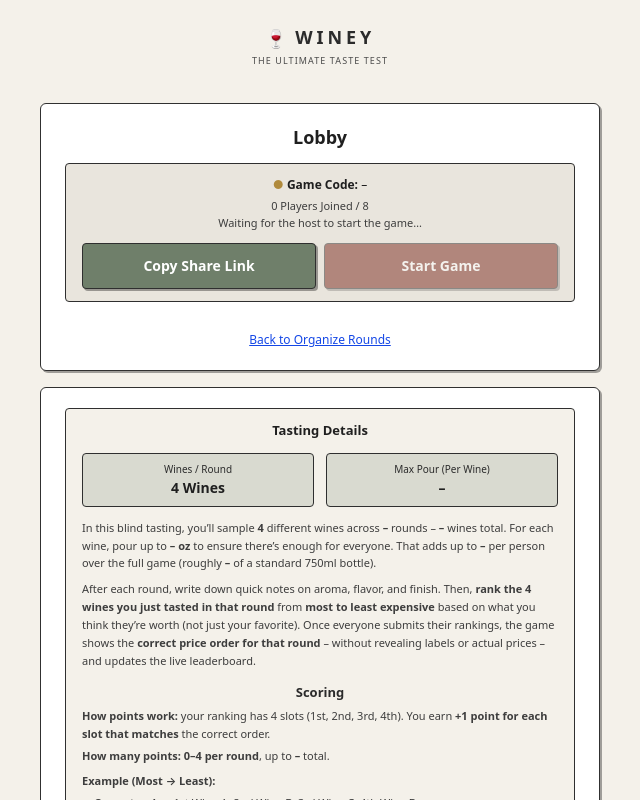
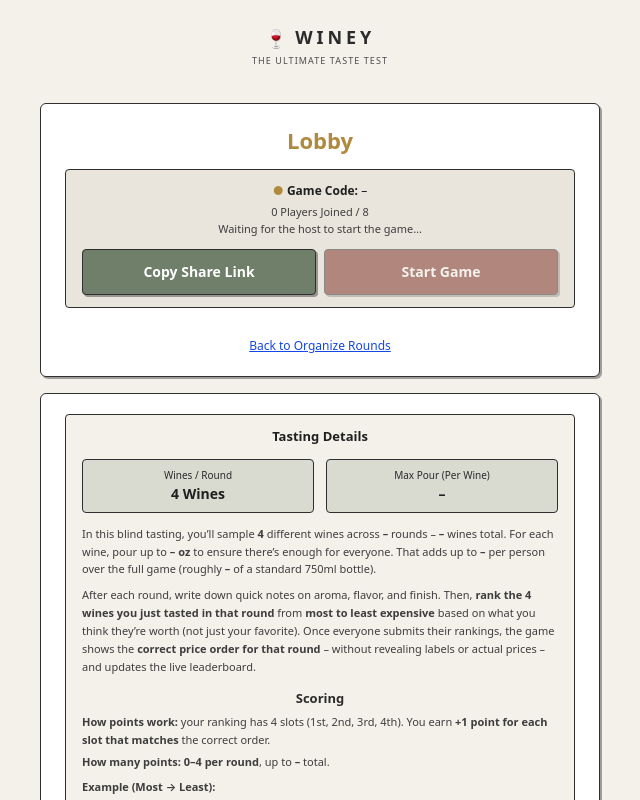
Before and after one commit to maximkali/Winey-Windsurf, a Next.js app: page /host/lobby in a window 1280 px wide. Shown: the top 800 px of the page, without its empty margins (320-960 px from the left). Built offline with nearby package versions, Linux system fonts and the light colour scheme.

Commit message:
Unify main page title color across UI

```diff
--- a/src/app/game/leaderboard/page.tsx
+++ b/src/app/game/leaderboard/page.tsx
@@ -6,6 +6,7 @@ import { apiFetch } from '@/lib/api';
 import { useUrlBackedIdentity } from '@/utils/hooks';
 import { WineyCard } from '@/components/winey/WineyCard';
 import { WineyShell } from '@/components/winey/WineyShell';
+import { WineyTitle } from '@/components/winey/Typography';
 
 type Leaderboard = {
   gameCode: string;
@@ -66,7 +67,7 @@ export default function LeaderboardPage() {
         <div className="mx-auto w-full max-w-[420px]">
           <WineyCard className="px-5 py-5">
             <div className="text-center">
-              <h1 className="text-[18px] font-semibold text-[#b08a3c]">Leaderboard</h1>
+              <WineyTitle className="text-[18px]">Leaderboard</WineyTitle>
             </div>
 
             {error ? <p className="mt-2 text-sm text-red-600">{error}</p> : null}
--- a/src/app/game/manage-players/page.tsx
+++ b/src/app/game/manage-players/page.tsx
@@ -6,6 +6,7 @@ import { useEffect, useMemo, useState } from 'react';
 import { WineyCard } from '@/components/winey/WineyCard';
 import { WineyShell } from '@/components/winey/WineyShell';
 import { ConfirmModal } from '@/components/winey/ConfirmModal';
+import { WineyTitle } from '@/components/winey/Typography';
 import { apiFetch } from '@/lib/api';
 import { useUrlBackedIdentity } from '@/utils/hooks';
 
@@ -166,7 +167,7 @@ export default function ManagePlayersPage() {
           <div className="mx-auto w-full max-w-[480px]">
             <WineyCard className="px-5 py-5">
               <div className="text-center">
-                <h1 className="text-[18px] font-semibold">Manage Players</h1>
+                <WineyTitle className="text-[18px]">Manage Players</WineyTitle>
                 <p className="mt-1 text-[11px] text-[#3d3d3d]">You’re no longer in this game.</p>
               </div>
               <div className="mt-4 text-center">
@@ -199,7 +200,7 @@ export default function ManagePlayersPage() {
         <div className="mx-auto w-full max-w-[560px] space-y-4">
           <WineyCard className="px-6 py-5">
             <div className="text-center">
-              <h1 className="text-[18px] font-semibold">Manage Players</h1>
+              <WineyTitle className="text-[18px]">Manage Players</WineyTitle>
               <p className="mt-1 text-[11px] text-[#3d3d3d]">Copy a player’s rejoin link or remove them from the game.</p>
             </div>
 
--- a/src/app/globals.css
+++ b/src/app/globals.css
@@ -3,6 +3,7 @@
 :root {
   --background: #f4f1ea;
   --foreground: #1f1f1f;
+  --winey-title: #b08a3c;
 }
 
 @media (prefers-color-scheme: dark) {
--- a/src/app/host/lobby/page.tsx
+++ b/src/app/host/lobby/page.tsx
@@ -16,6 +16,7 @@ import { WineyCard } from '@/components/winey/WineyCard';
 import { WineyShell } from '@/components/winey/WineyShell';
 import { ConfirmModal } from '@/components/winey/ConfirmModal';
 import { TastingDetails } from '@/components/winey/TastingDetails';
+import { WineyTitle } from '@/components/winey/Typography';
 
 type GameState = {
   gameCode: string;
@@ -233,7 +234,7 @@ export default function HostLobbyPage() {
         <div className="mx-auto w-full max-w-[560px] space-y-4">
           <WineyCard className="px-6 py-5">
             <div className="text-center">
-              <h1 className="text-[18px] font-semibold">Lobby</h1>
+              <WineyTitle className="text-[18px]">Lobby</WineyTitle>
             </div>
 
             <div className="mt-3 rounded-[4px] border border-[#2f2f2f] bg-[#e9e5dd] px-4 py-3 text-center">
--- a/src/app/host/organize-rounds/page.tsx
+++ b/src/app/host/organize-rounds/page.tsx
@@ -5,6 +5,7 @@ import { useEffect, useMemo, useState } from 'react';
 import { Button } from '@/components/ui/button';
 import { WineyCard } from '@/components/winey/WineyCard';
 import { WineyShell } from '@/components/winey/WineyShell';
+import { WineyTitle } from '@/components/winey/Typography';
 import { apiFetch } from '@/lib/api';
 import { shuffle } from '@/lib/winesClient';
 import { formatMoney, toCents } from '@/lib/money';
@@ -274,7 +275,7 @@ export default function OrganizeRoundsPage() {
       <main className="pt-6">
         <WineyCard className="px-8 py-6">
           <div className="text-center">
-            <h1 className="text-[22px] font-semibold">Organize Wines into Rounds</h1>
+            <WineyTitle>Organize Wines into Rounds</WineyTitle>
             {loading ? <p className="mt-2 text-[12px] text-[#3d3d3d]">Loading…</p> : null}
             {error ? <p className="mt-2 text-[12px] text-red-600">{error}</p> : null}
             <div className="mt-3 flex items-center justify-center gap-3">
--- a/src/app/host/setup/page.tsx
+++ b/src/app/host/setup/page.tsx
@@ -16,6 +16,7 @@ import { WineyShell } from '@/components/winey/WineyShell';
 import { WineyCard } from '@/components/winey/WineyCard';
 import { WineyInput, WineySelect } from '@/components/winey/fields';
 import { TastingDetails } from '@/components/winey/TastingDetails';
+import { WineyTitle } from '@/components/winey/Typography';
 import {
   defaultSetup,
   findSetup,
@@ -112,7 +113,7 @@ export default function HostSetupPage() {
         <div className="mx-auto w-full max-w-[560px]">
           <WineyCard className="px-8 py-7">
             <div className="text-center">
-              <h1 className="text-[18px] font-semibold">Setup Tasting</h1>
+              <WineyTitle className="text-[18px]">Setup Tasting</WineyTitle>
               <p className="mt-2 text-[11px] text-[#3d3d3d]">
                 Choose the number of players, bottles, and rounds, then click <span className="font-semibold">Create</span>. Next, you’ll add each wine’s{' '}
                 <span className="font-semibold">real label name</span>, a <span className="font-semibold">blind name</span> (a fun nickname – some people even
--- a/src/app/host/wine-list/page.tsx
+++ b/src/app/host/wine-list/page.tsx
@@ -6,6 +6,7 @@ import { Button } from '@/components/ui/button';
 import { WineyCard } from '@/components/winey/WineyCard';
 import { WineyShell } from '@/components/winey/WineyShell';
 import { WineyInput } from '@/components/winey/fields';
+import { WineyTitle } from '@/components/winey/Typography';
 import { apiFetch } from '@/lib/api';
 import { parseMoneyInput } from '@/lib/money';
 import { LOCAL_STORAGE_BOTTLE_COUNT_KEY } from '@/utils/constants';
@@ -218,7 +219,7 @@ export default function WineListPage() {
       <main className="pt-8">
         <div className="mx-auto w-full max-w-[520px]">
           <WineyCard className="px-6 py-6">
-            <h1 className="text-center text-[22px] font-semibold">Wine List</h1>
+            <WineyTitle className="text-center">Wine List</WineyTitle>
             <p className="mt-2 text-center text-[11px] text-[#3d3d3d] leading-relaxed">
               This is where you set up the wines for the tasting. For each bottle, enter the wine’s real name (for example, “Caymus Cabernet Sauvignon”),
               choose a fun nickname that players will see during the game so they can talk about it without revealing what it is, and write that nickname on
--- a/src/app/player/join/page.tsx
+++ b/src/app/player/join/page.tsx
@@ -8,6 +8,7 @@ import { LOCAL_STORAGE_GAME_KEY, LOCAL_STORAGE_UID_KEY } from '@/utils/constants
 import { WineyShell } from '@/components/winey/WineyShell';
 import { WineyCard } from '@/components/winey/WineyCard';
 import { WineyInput } from '@/components/winey/fields';
+import { WineyTitle } from '@/components/winey/Typography';
 
 type JoinResponse = {
   uid: string;
@@ -57,7 +58,7 @@ export default function PlayerJoinPage() {
         <div className="mx-auto w-full max-w-[520px]">
           <WineyCard className="px-8 py-8">
             <div className="text-center">
-              <h1 className="text-[22px] font-semibold">Join Tasting</h1>
+              <WineyTitle>Join Tasting</WineyTitle>
               <p className="mt-2 text-[12px] text-[#3d3d3d]">Enter the game code, your name, and email to join</p>
             </div>
 
--- a/src/app/player/lobby/page.tsx
+++ b/src/app/player/lobby/page.tsx
@@ -15,6 +15,7 @@ import { useUrlBackedIdentity } from '@/utils/hooks';
 import { WineyCard } from '@/components/winey/WineyCard';
 import { WineyShell } from '@/components/winey/WineyShell';
 import { TastingDetails } from '@/components/winey/TastingDetails';
+import { WineyTitle } from '@/components/winey/Typography';
 
 type GameState = {
   gameCode: string;
@@ -158,7 +159,7 @@ export default function PlayerLobbyPage() {
         <div className="mx-auto w-full max-w-[560px] space-y-4">
           <WineyCard className="px-6 py-5">
             <div className="text-center">
-              <h1 className="text-[18px] font-semibold">Lobby</h1>
+              <WineyTitle className="text-[18px]">Lobby</WineyTitle>
             </div>
 
             <div className="mt-3 rounded-[4px] border border-[#2f2f2f] bg-[#e9e5dd] px-4 py-3 text-center">
--- a/src/components/winey/Typography.tsx
+++ b/src/components/winey/Typography.tsx
@@ -2,7 +2,9 @@ import * as React from 'react';
 
 export function WineyTitle({ children, className }: { children: React.ReactNode; className?: string }) {
   return (
-    <h1 className={['text-[22px] font-semibold text-[#2b2b2b]', className].filter(Boolean).join(' ')}>{children}</h1>
+    <h1 className={['text-[22px] font-semibold text-[color:var(--winey-title)]', className].filter(Boolean).join(' ')}>
+      {children}
+    </h1>
   );
 }
 
```
